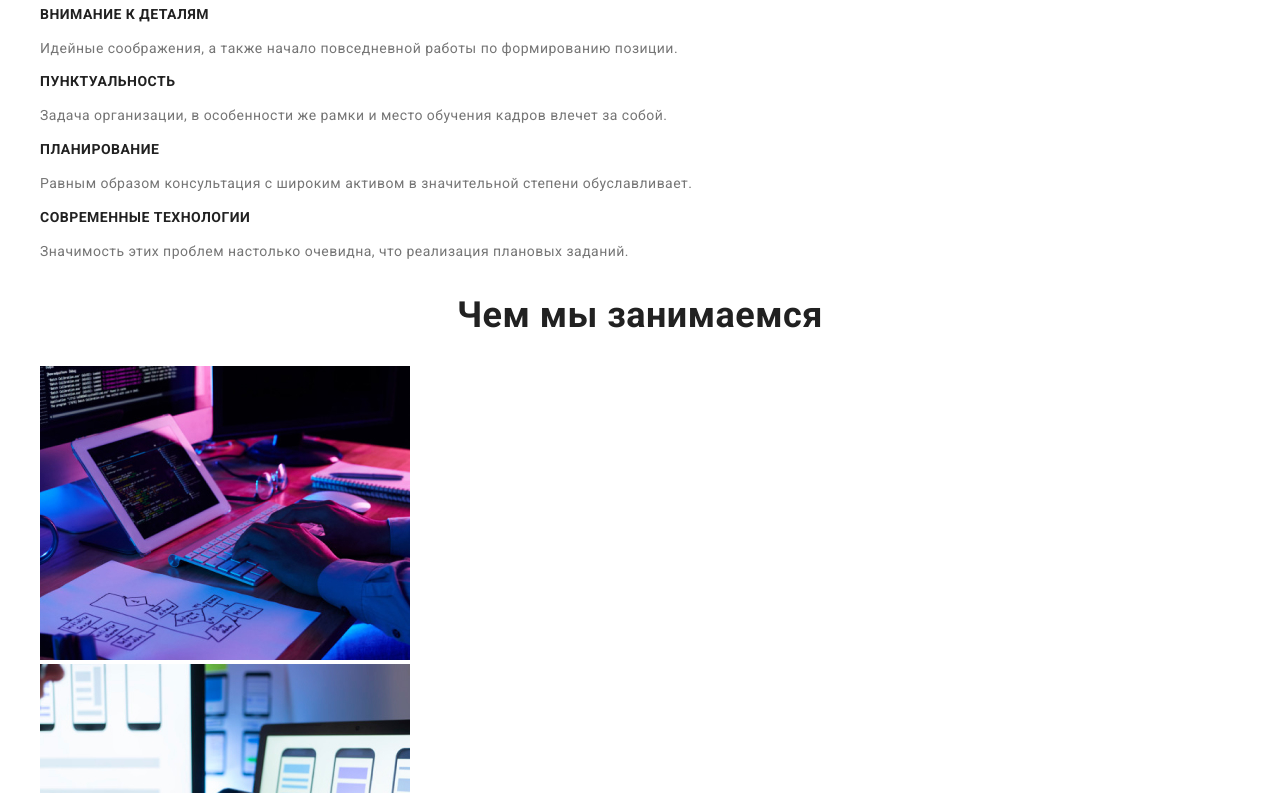
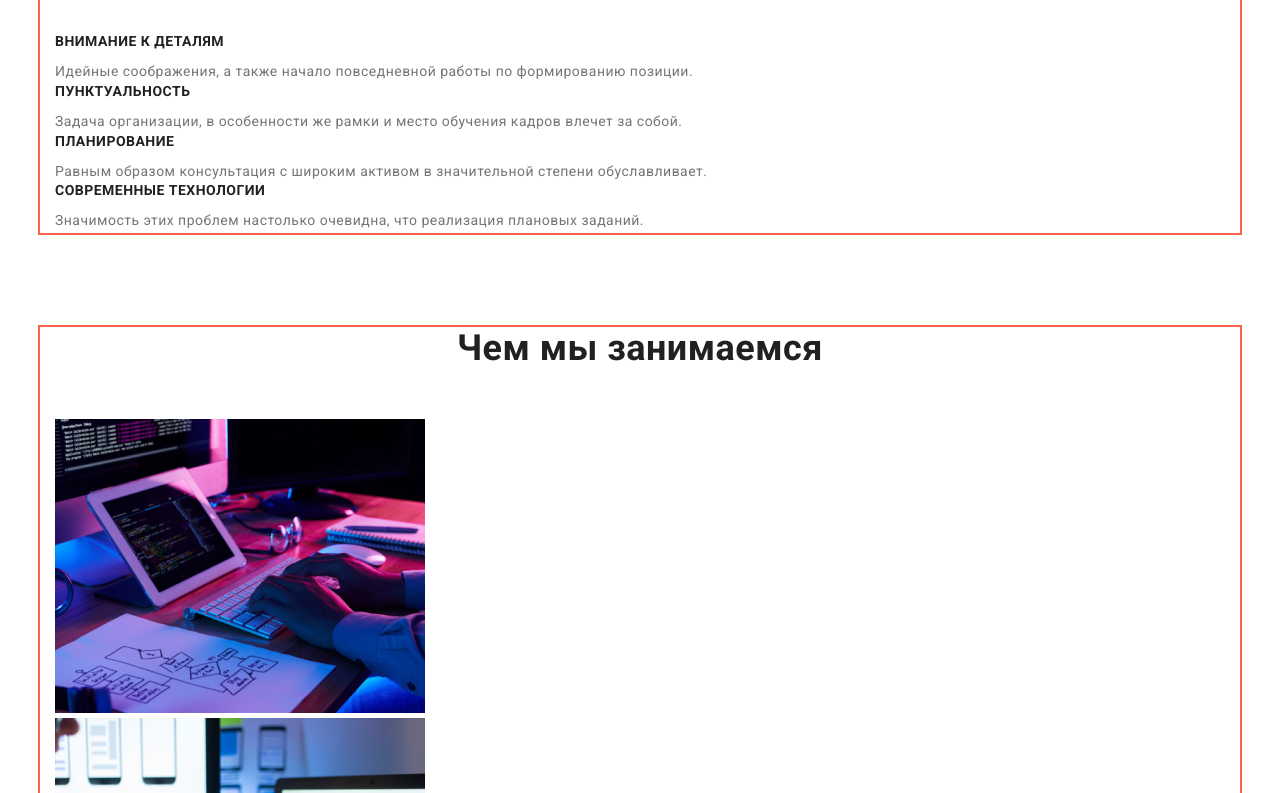
Before and after one commit to VorobyovaAnna/goit-markup-hw-03, a plain HTML site: page index.html in a window 1280 px wide. Shown: the part 479-1272 px from the top of the page. Drawn offline with nearby package versions, Linux system fonts and the light colour scheme.

Commit message:
Блочная Модель

```diff
--- a/css/styles.css
+++ b/css/styles.css
@@ -20,6 +20,15 @@ body {
   font-family: Roboto, sans-serif;
   letter-spacing: 0.03em;
 }
+.container {
+  margin-left: auto;
+  margin-right: auto;
+  width: 1200px;
+  padding-left: 15px;
+  padding-right: 15px;
+  outline: 2px solid tomato;
+}
+
 /* Logo */
 .logo {
   color: var(--accent-color);
@@ -34,6 +43,8 @@ body {
 }
 /* Site nav */
 .list {
+  padding: 0;
+  margin: 0;
   list-style: none;
 }
 .site-nav .link {
@@ -67,13 +78,16 @@ body {
 /* Hero */
 .hero {
   background-color: var(--hero-bg-color);
+  text-align: center;
 }
 .hero-title {
+  margin-top: 0;
+  margin-bottom: 30px;
   color: var(--primary-white-color);
   font-weight: 900;
   font-size: 44px;
   line-height: 1.36;
-  text-align: center;
+
   letter-spacing: 0.06em;
   text-transform: uppercase;
 }
@@ -82,9 +96,14 @@ body {
   border-color: transparent;
   cursor: pointer;
   font-family: inherit;
+  border-radius: 4px;
+
+  text-align: center;
 }
 
 .button.primary {
+  padding: 10px 32px;
+
   color: var(--primary-white-color);
   background-color: var(--accent-color);
   font-weight: 700;
@@ -93,12 +112,22 @@ body {
 
   display: flex;
   align-items: center;
-  text-align: center;
   letter-spacing: 0.06em;
 }
 
 /* Section */
+.section {
+  padding-top: 94px;
+  padding-bottom: 94px;
+}
+.section.no-padding {
+  padding-top: 0;
+  padding-bottom: 0;
+}
+
 .section-title {
+  margin-top: 0;
+  margin-bottom: 50px;
   color: var(--title-text-color);
   font-weight: 700;
   font-size: 36px;
@@ -106,6 +135,9 @@ body {
   text-align: center;
 }
 .features .title {
+  margin-top: 0;
+  margin-bottom: 10px;
+
   color: var(--title-text-color);
   font-weight: 700;
   font-size: 14px;
@@ -113,6 +145,8 @@ body {
   text-transform: uppercase;
 }
 .features .text {
+  margin-top: 0;
+  margin-bottom: 0;
   font-size: 14px;
   line-height: 1.71;
 }
@@ -122,6 +156,9 @@ body {
   background-color: var(--section-team-bg-color);
 }
 .image-title {
+  margin-top: 30px;
+  margin-bottom: 10px;
+
   color: var(--title-text-color);
   font-weight: 500;
   font-size: 16px;
@@ -130,6 +167,7 @@ body {
   text-align: center;
 }
 .position {
+  margin-bottom: 30px;
   color: var(--primary-text-color);
   font-size: 16px;
   line-height: 1.19px;
@@ -163,8 +201,6 @@ body {
   font-weight: 500;
   font-size: 16px;
   line-height: 1.62;
-
-  text-align: center;
 }
 
 .secondary:hover,
--- a/index.html
+++ b/index.html
@@ -34,6 +34,7 @@
             <button type="button" class="button primary">Заказать услугу</button>
         </section>
         <section class="section">
+            <div class="container">
                 <h2 class="section-title">Особенности</h2>
                 <ul class="features list">
                     <li>
@@ -53,8 +54,10 @@
                         <p class="features text">Значимость этих проблем настолько очевидна, что реализация плановых заданий.</p>
                     </li>
                 </ul>
+            </div>
         </section>
-        <section class="section">
+        <section class="section no-padding">
+            <div class="container">
                 <h2 class="section-title">Чем мы занимаемся</h2>
                 <ul class="activities list">
                     <li>
@@ -67,8 +70,10 @@
                         <img src="./images/box3.jpg" alt="Гамма цветов" width="370">
                     </li>
                 </ul>
+            </div>
         </section>
         <section class="section-team">
+            <div class="container">
                 <h2 class="section-title">Наша команда</h2>
                 <ul class="team list">
                     <li>
@@ -91,8 +96,8 @@
                         <h3 class="image-title">Михаил Ермаков</h3>
                         <p class="position">UI Designer</p>
                     </li>
-
                 </ul>
+            </div>
         </section>
     </main>
     <!-- Футер -->
```
Also changed, not shown: portfolio.html (+2 -0 lines). Lines whose indentation alone changed are shown as unchanged.
